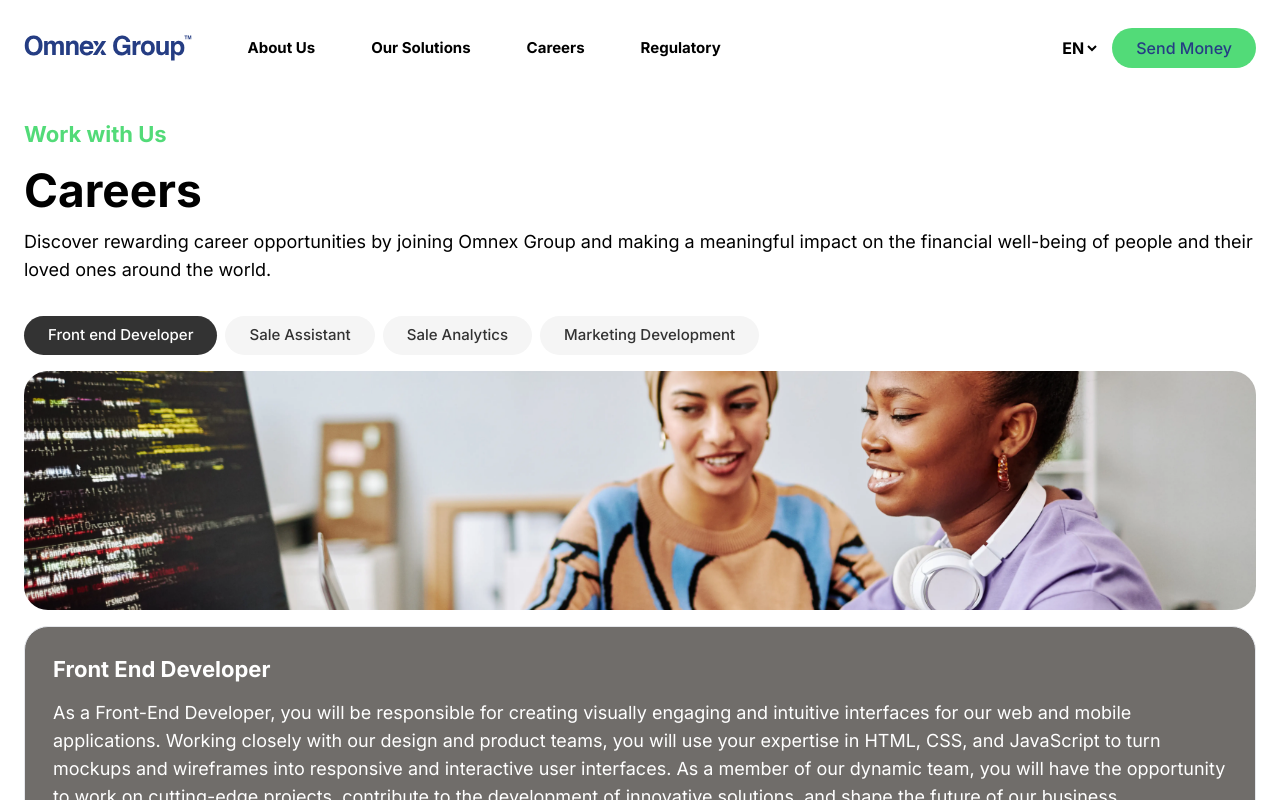
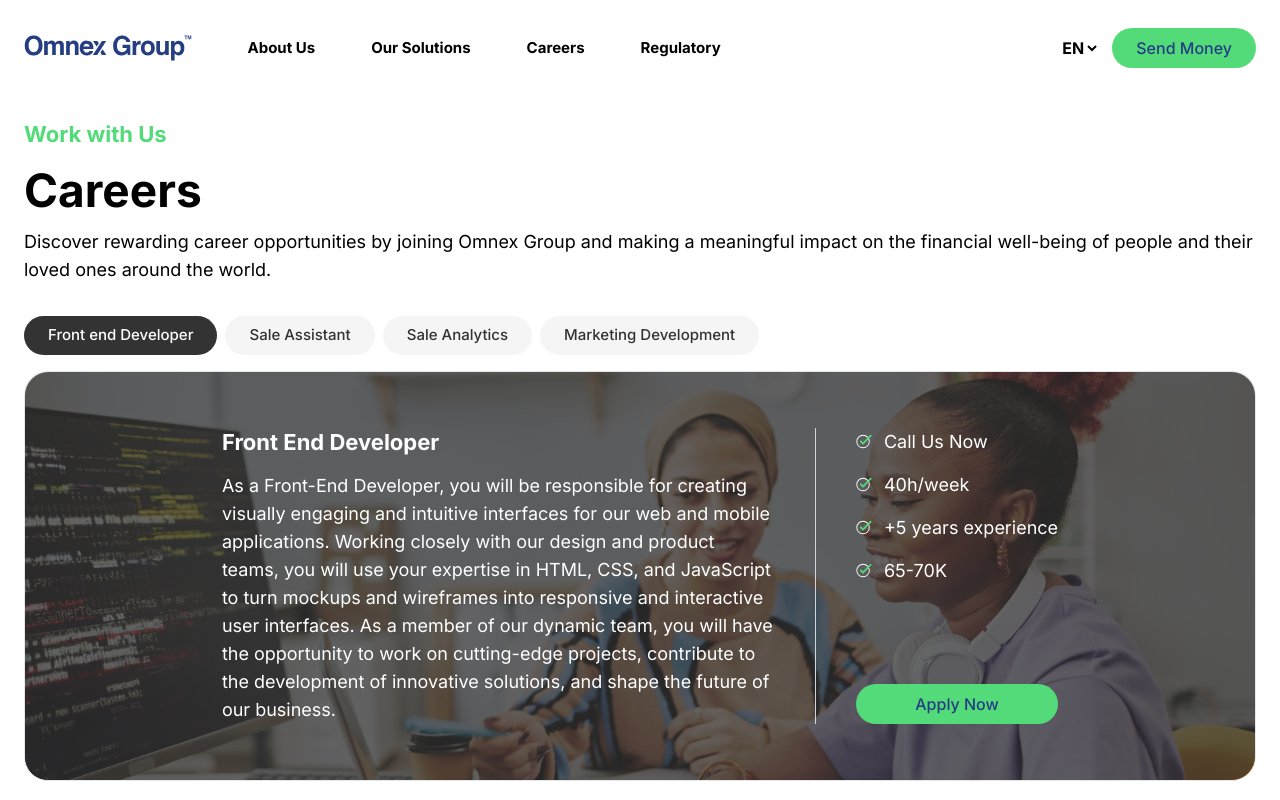
Before and after one commit to hkim13/omnexgroup, a Next.js app: page /careers in a window 1280 px wide. Both pictures are taken after a click on the element "Front end Developer". Shown: the top 800 px of the page. Built offline with nearby package versions, Linux system fonts and the light colour scheme.

Commit message:
careers: missing - image breaksize adjustment & other roles

```diff
--- a/app/(inner)/careers/page.js
+++ b/app/(inner)/careers/page.js
@@ -32,19 +32,28 @@ export default function CareersPage() {
           <Button className={`btn-gray text-[15px] ${activeAccordion === 'saleAnalytics' ? 'bg-[#333333] text-white' : '' }`} onClick={() => handleAccordion('saleAnalytics')}>Sale Analytics</Button>
           <Button className={`btn-gray text-[15px] ${activeAccordion === 'marketingDevelopment' ? 'bg-[#333333] text-white' : '' }`} onClick={() => handleAccordion('marketingDevelopment')}>Marketing Development</Button>
         </div>
+        {activeAccordion === null && (
         <div className='relative h-[239px]'>
           <img className='w-full h-full object-cover rounded-3xl' src="/Webp/AdobeStock_573681778.webp" alt="" width="100%"/>
         </div>
+        )}
 
         {activeAccordion === 'frontEndDeveloper' && (
-          <div className='border rounded-3xl bg-[#413D39]/75 text-white p-7 flex flex-col gap-10 '>
           <div className='flex flex-col gap-4'>
+            <div className='relative h-[239px] sm:hidden'>
+              <img className='w-full h-full object-cover rounded-3xl' src="/Webp/AdobeStock_573681778.webp" alt="" width="100%"/>
+            </div>
+            <div className='border rounded-3xl sm:bg-[url("/Webp/AdobeStock_573681778.webp")] bg-cover bg-center bg-no-repeat'>
+              <div className='rounded-3xl bg-[#333333]/75 text-white p-7 flex flex-col gap-10 sm:flex-row justify-center py-14 px-12 '>
+              <div className='flex flex-col gap-4 sm:max-w-[553px]'>
                 <h3>Front End Developer</h3>
                 <p>As a Front-End Developer, you will be responsible for creating visually engaging and intuitive interfaces for our web and mobile applications. Working closely with our design and product teams, you will use your expertise in HTML, CSS, and JavaScript to turn mockups and wireframes into responsive and interactive user interfaces. As a member of our dynamic team, you will have the opportunity to work on cutting-edge projects, contribute to the development of innovative solutions, and shape the future of our business.</p>
               </div>
-            <hr/>
-            <div className='flex flex-col gap-10'>
-              <div className='flex flex-col gap-4'>
+              <div className="relative border-t border-gray-300 sm:border-t-0 sm:border-l sm:w-px">
+                <hr className="absolute inset-0 sm:relative h-full"/>
+              </div>
+              <div className='flex flex-col gap-10 sm:justify-between'>
+                <div className='flex flex-col gap-4 sm:gap'>
                   <div className='flex text-[18px] gap-3' href="link"><img className='w-4' src='/SVG/WhiteTick.svg'/>Call Us Now</div>
                   <div className='flex text-[18px] gap-3' href="link"><img className='w-4' src='/SVG/WhiteTick.svg'/>40h/week</div>
                   <div className='flex text-[18px] gap-3' href="link"><img className='w-4' src='/SVG/WhiteTick.svg'/>+5 years experience</div>
@@ -53,13 +62,17 @@ export default function CareersPage() {
                 <Button className='btn-green text-center'>Apply Now</Button>
               </div>
               </div>
+            </div>
+          </div>
           )}
+
           {activeAccordion === 'saleAssistant' && (
           <div className='border rounded-3xl bg-[#413D39]/75 text-white p-7 flex flex-col gap-10 '>
             <div className='flex flex-col gap-4'>
               <h3>Sale Assistant</h3>
               <p>Sale Assistant - job description</p>
             </div>
+
             <hr/>
             <div className='flex flex-col gap-10'>
               <div className='flex flex-col gap-4'>
```
Lines whose indentation alone changed are shown as unchanged.
